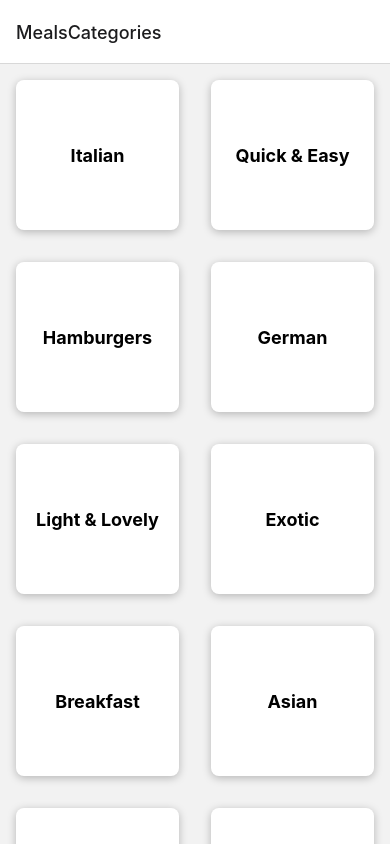
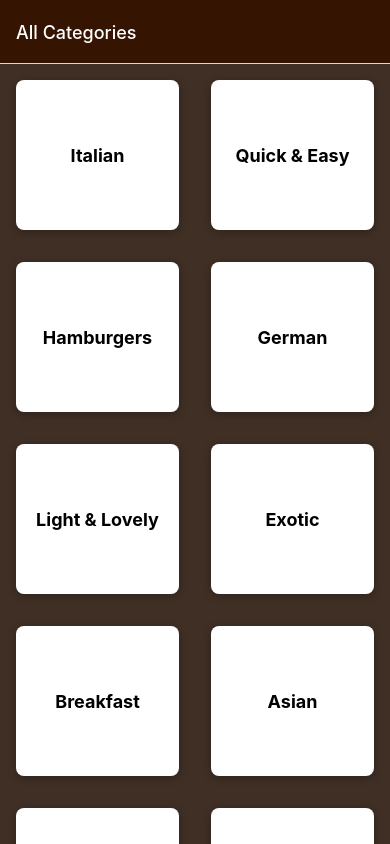
Before and after one commit to BrunoCaputo/react-native-meal-app, a React Native app: screen / in a window 390 px wide. Built offline with nearby package versions, Linux system fonts and the light colour scheme.

Commit message:
feat: Improve navigation between screens

```diff
--- a/App.tsx
+++ b/App.tsx
@@ -4,17 +4,40 @@ import { StatusBar } from "expo-status-bar";
 import { NavigationContainer } from "@react-navigation/native";
 import { createNativeStackNavigator } from "@react-navigation/native-stack";
 import MealsOverviewScreen from "./screens/MealsOverviewScreen";
+import { RootStackParamList } from "./types/navigation-param-list.type";
 
-const { Navigator, Screen } = createNativeStackNavigator();
+const { Navigator, Screen } = createNativeStackNavigator<RootStackParamList>();
 
 export default function App() {
   return (
     <>
-      <StatusBar style="dark" />
+      <StatusBar style="light" />
       <NavigationContainer>
-        <Navigator initialRouteName="MealsCategories">
-          <Screen name="MealsCategories" component={CategoriesScreen} />
-          <Screen name="MealsOverview" component={MealsOverviewScreen} />
+        <Navigator
+          initialRouteName="MealsCategories"
+          screenOptions={{
+            headerStyle: { backgroundColor: "#351401" },
+            headerTintColor: "white",
+            contentStyle: { backgroundColor: "#3f2f25" },
+          }}
+        >
+          <Screen
+            name="MealsCategories"
+            component={CategoriesScreen}
+            options={{
+              title: "All Categories",
+            }}
+          />
+          <Screen
+            name="MealsOverview"
+            component={MealsOverviewScreen}
+            // options={({ route, navigation }) => {
+            //   const categoryId = (route as any).params.categoryId;
+            //   return {
+            //     title: categoryId,
+            //   };
+            // }}
+          />
         </Navigator>
       </NavigationContainer>
     </>
--- a/screens/CategoriesScreen.tsx
+++ b/screens/CategoriesScreen.tsx
@@ -2,8 +2,12 @@ import { FlatList, ListRenderItemInfo } from "react-native";
 import { CATEGORIES } from "../data/dummy-data";
 import Category from "../models/category";
 import CategoryGridTile from "../components/CategoryGridTile";
+import { NativeStackScreenProps } from "@react-navigation/native-stack";
+import { RootStackParamList } from "../types/navigation-param-list.type";
 
-function CategoriesScreen({ navigation }: any) {
+function CategoriesScreen({
+  navigation,
+}: NativeStackScreenProps<RootStackParamList, "MealsCategories">) {
   function renderCategoryItem({ item }: ListRenderItemInfo<Category>) {
     function pressHandler() {
       navigation.navigate("MealsOverview", { categoryId: item.id });
--- a/screens/MealsOverviewScreen.tsx
+++ b/screens/MealsOverviewScreen.tsx
@@ -1,14 +1,30 @@
 import { FlatList, ListRenderItemInfo, StyleSheet, View } from "react-native";
-import { MEALS } from "../data/dummy-data";
+import { CATEGORIES, MEALS } from "../data/dummy-data";
 import Meal from "../models/meal";
 import MealItem from "../components/MealItem";
+import { NativeStackScreenProps } from "@react-navigation/native-stack";
+import { RootStackParamList } from "../types/navigation-param-list.type";
+import { useLayoutEffect } from "react";
 
-function MealsOverviewScreen({ route }: any) {
+function MealsOverviewScreen({
+  route,
+  navigation,
+}: NativeStackScreenProps<RootStackParamList, "MealsOverview">) {
   const categoryId = route.params.categoryId;
 
   const displayedMeals = MEALS.filter((mealItem) => {
     return mealItem.categoryIds.indexOf(categoryId) >= 0;
   });
+
+  useLayoutEffect(() => {
+    const categoryTitle = CATEGORIES.find(
+      (category) => category.id === categoryId
+    )?.title;
+
+    navigation.setOptions({
+      title: categoryTitle,
+    });
+  }, [categoryId, navigation]);
 
   function renderMealItem({ item }: ListRenderItemInfo<Meal>) {
     const mealItemProps = {
--- /dev/null
+++ b/types/navigation-param-list.type.ts
@@ -0,0 +1,6 @@
+export type RootStackParamList = {
+  MealsCategories: undefined;
+  MealsOverview: {
+    categoryId: string;
+  };
+};
```
